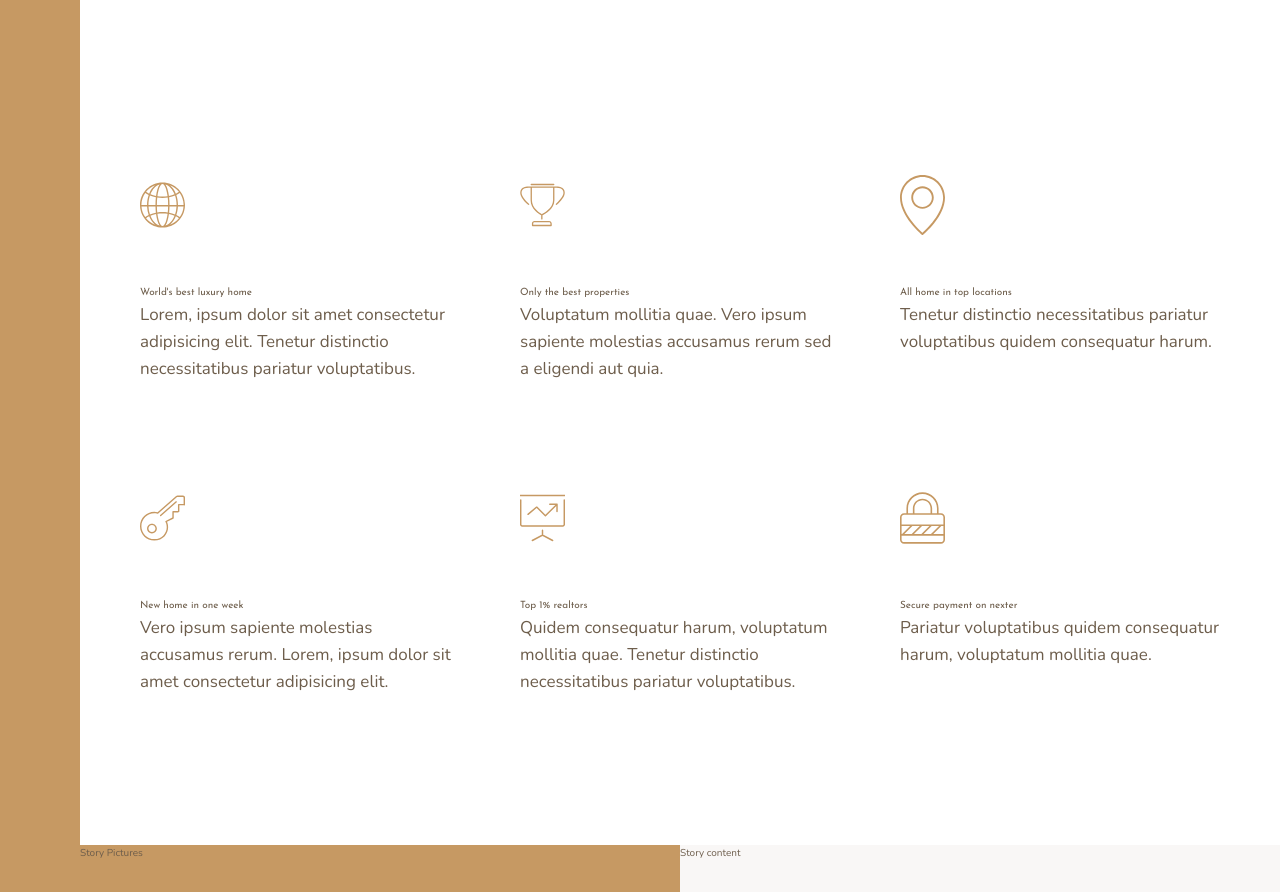
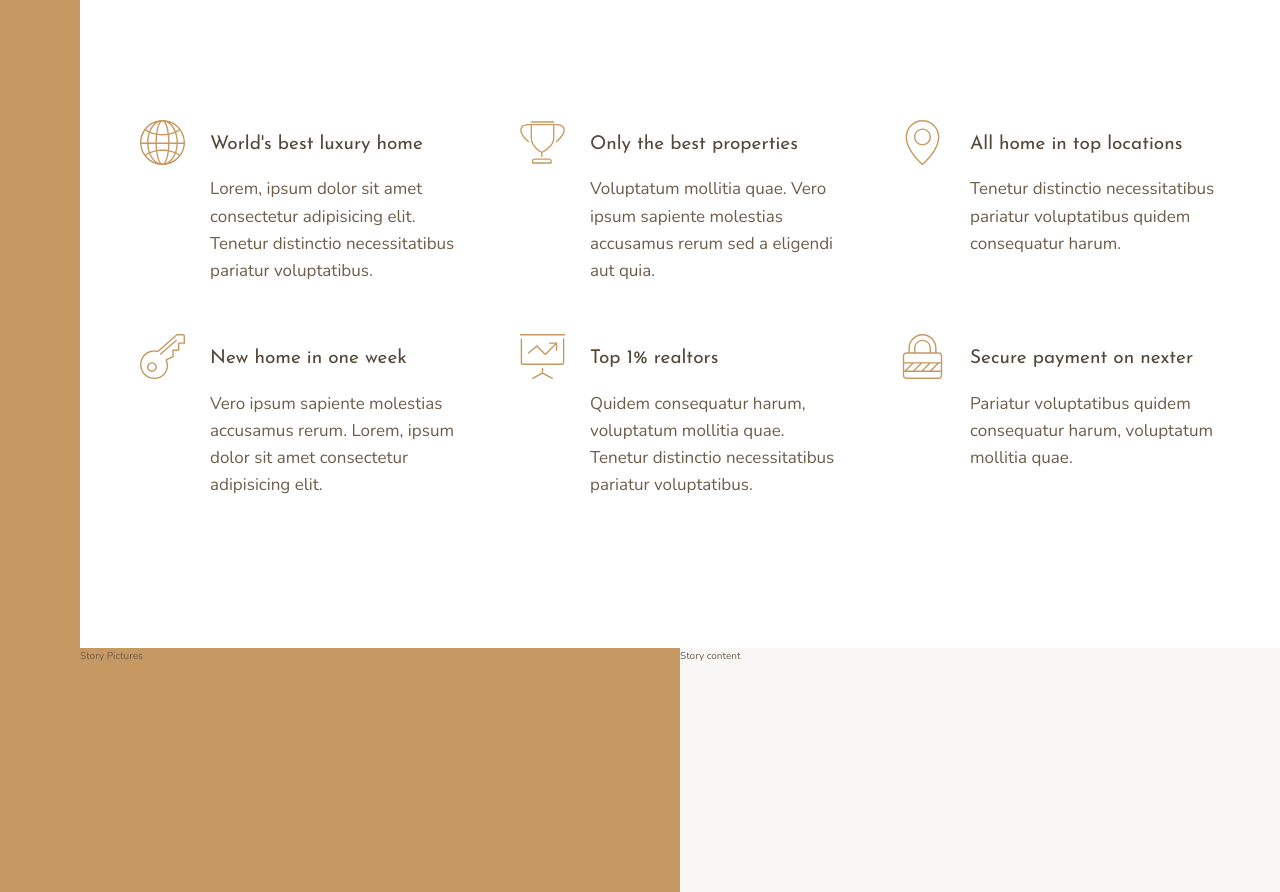
Before and after one commit to zakwan93/nexter, a website: page index.html in a window 1280 px wide. Shown: the part 660-1552 px from the top of the page. Drawn offline with nearby package versions, Linux system fonts and the light colour scheme.

Commit message:
Copleted the featurs section using nested grid

```diff
--- a/index.html
+++ b/index.html
@@ -29,7 +29,7 @@
                 <svg class="feature__icon">
                     <use xlink:href="img/sprite.svg#icon-global"></use>
                 </svg>
-                <h4 class="heading-4">World's best luxury home</h4>
+                <h4 class="heading-4 heading-4--dark">World's best luxury home</h4>
                 <p class="feature__text">
                     Lorem, ipsum dolor sit amet consectetur adipisicing elit. Tenetur distinctio necessitatibus pariatur voluptatibus.
                 </p>
@@ -38,7 +38,7 @@
                 <svg class="feature__icon">
                     <use xlink:href="img/sprite.svg#icon-trophy"></use>
                 </svg>
-                <h4 class="heading-4">Only the best properties</h4>
+                <h4 class="heading-4 heading-4--dark">Only the best properties</h4>
                 <p class="feature__text">
                     Voluptatum mollitia quae. Vero ipsum sapiente molestias accusamus rerum sed a eligendi aut quia.
                 </p>
@@ -47,7 +47,7 @@
                 <svg class="feature__icon">
                     <use xlink:href="img/sprite.svg#icon-map-pin"></use>
                 </svg>
-                <h4 class="heading-4">All home in top locations</h4>
+                <h4 class="heading-4 heading-4--dark">All home in top locations</h4>
                 <p class="feature__text">
                     Tenetur distinctio necessitatibus pariatur voluptatibus quidem consequatur harum.
                 </p>
@@ -56,7 +56,7 @@
                 <svg class="feature__icon">
                     <use xlink:href="img/sprite.svg#icon-key"></use>
                 </svg>
-                <h4 class="heading-4">New home in one week</h4>
+                <h4 class="heading-4 heading-4--dark">New home in one week</h4>
                 <p class="feature__text">
                     Vero ipsum sapiente molestias accusamus rerum. Lorem, ipsum dolor sit amet consectetur adipisicing elit.
                 </p>
@@ -65,7 +65,7 @@
                 <svg class="feature__icon">
                     <use xlink:href="img/sprite.svg#icon-presentation"></use>
                 </svg>
-                <h4 class="heading-4">Top 1% realtors</h4>
+                <h4 class="heading-4 heading-4--dark">Top 1% realtors</h4>
                 <p class="feature__text">
                     Quidem consequatur harum, voluptatum mollitia quae. Tenetur distinctio necessitatibus pariatur voluptatibus.
                 </p>
@@ -74,7 +74,7 @@
                 <svg class="feature__icon">
                     <use xlink:href="img/sprite.svg#icon-lock"></use>
                 </svg>
-                <h4 class="heading-4">Secure payment on nexter</h4>
+                <h4 class="heading-4 heading-4--dark">Secure payment on nexter</h4>
                 <p class="feature__text">
                     Pariatur voluptatibus quidem consequatur harum, voluptatum mollitia quae.
                 </p>
--- a/sass/_features.scss
+++ b/sass/_features.scss
@@ -2,19 +2,28 @@
     grid-column: center-start / center-end;
 
     margin: 15rem 0;
+    display: grid;
+    // grid-template-columns: repeat(3, 1fr); //For destop version or any one device this works totally fine
+    grid-template-columns: repeat(auto-fit, minmax(25rem, 1fr)); //This is for mobile-responsive layout
 
-    display: grid;
-    grid-template-columns: repeat(3, 1fr);
     // grid-template-rows: auto auto; //By default it set to this value
     grid-gap: 6rem;
+    align-items: start;
 }
 
 .feature{
 
+    display: grid;
+    grid-template-columns: min-content 1fr;
+    grid-row-gap: 1.5rem;
+    grid-column-gap: 2.5rem;
+
     &__icon{
         fill: $color-primary;
         width: 4.5rem;
-
+        height: 4.5rem;
+        grid-row: 1 / span 2;
+        transform: translateY(-1rem);
     }
 
     &__text{
--- a/sass/_typography.scss
+++ b/sass/_typography.scss
@@ -17,4 +17,12 @@
 
 .heading-4{
     @extend %heading;
+    font-size: 1.9rem;
+
+    &--light{
+        color: $color-grey-light-1;
+    }
+    &--dark{
+        color: $color-grey-dark-1;
+    }
 }
```
Also changed, not shown: css/style.css.
